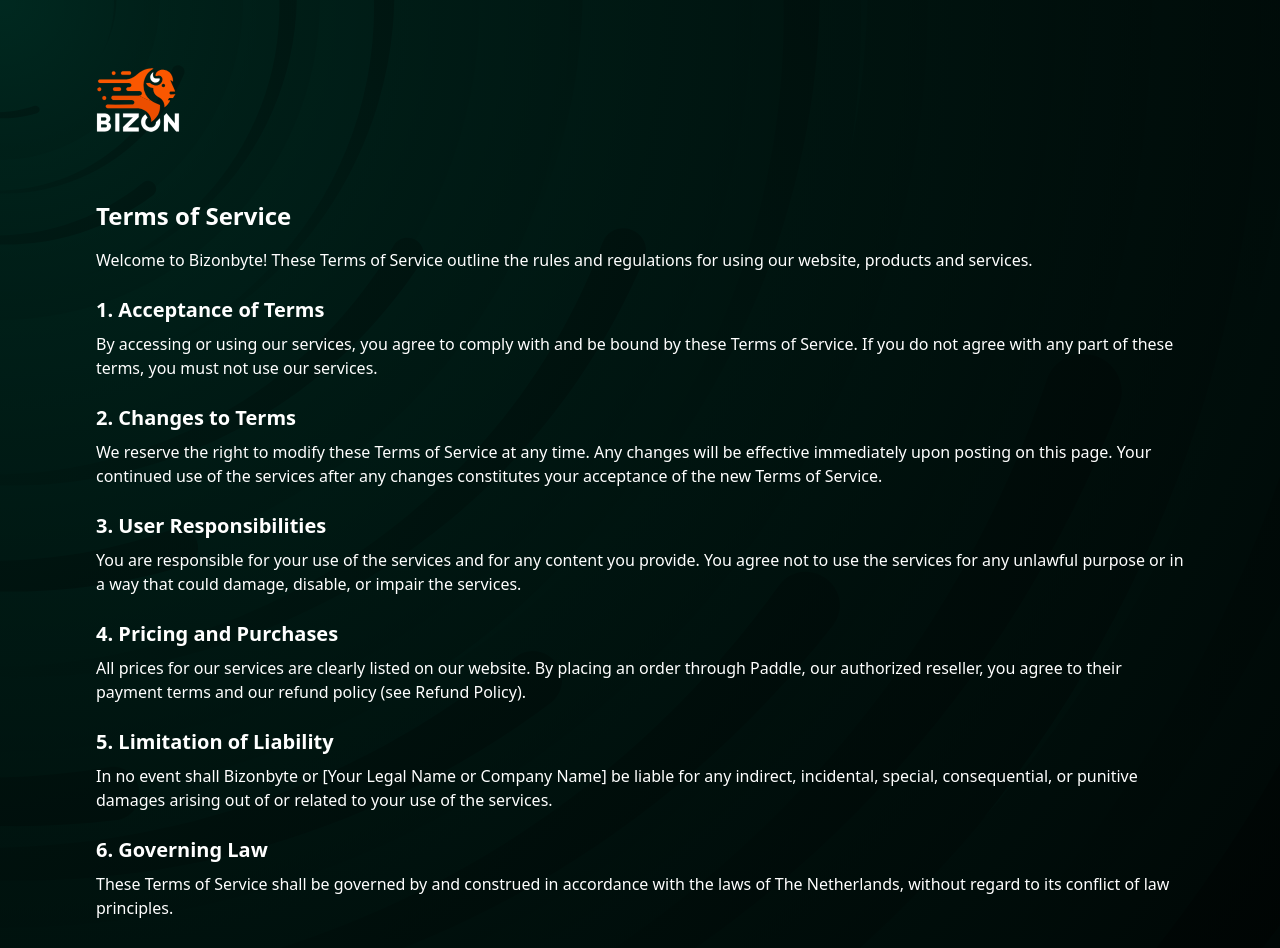
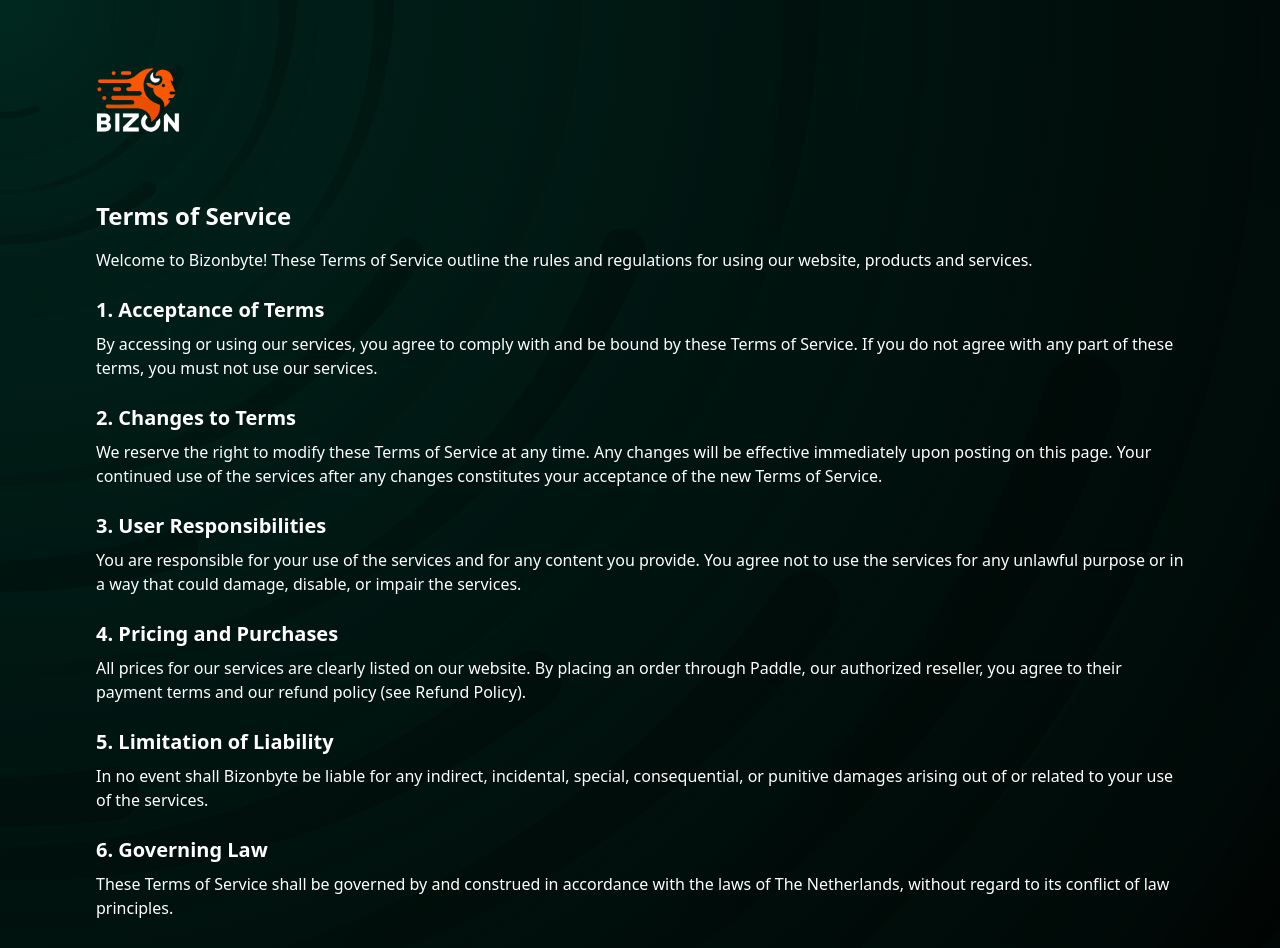
Before and after one commit to bizonbyte/bizonbyte, a Next.js app: page /terms-of-service in a window 1280 px wide. Shown: the top 948 px of the page. Built offline with nearby package versions, Linux system fonts and the light colour scheme.

Commit message:
Remove placeholder in TOS

```diff
--- a/src/pages/terms-of-service.tsx
+++ b/src/pages/terms-of-service.tsx
@@ -30,7 +30,7 @@ const TermsOfService = () => {
 
       <h2 className="text-xl font-semibold mb-2">5. Limitation of Liability</h2>
       <p className="mb-4">
-        In no event shall Bizonbyte or [Your Legal Name or Company Name] be liable for any indirect, incidental, special, consequential, or punitive damages arising out of or related to your use of the services.
+        In no event shall Bizonbyte be liable for any indirect, incidental, special, consequential, or punitive damages arising out of or related to your use of the services.
       </p>
 
       <h2 className="text-xl font-semibold mb-2">6. Governing Law</h2>
```
